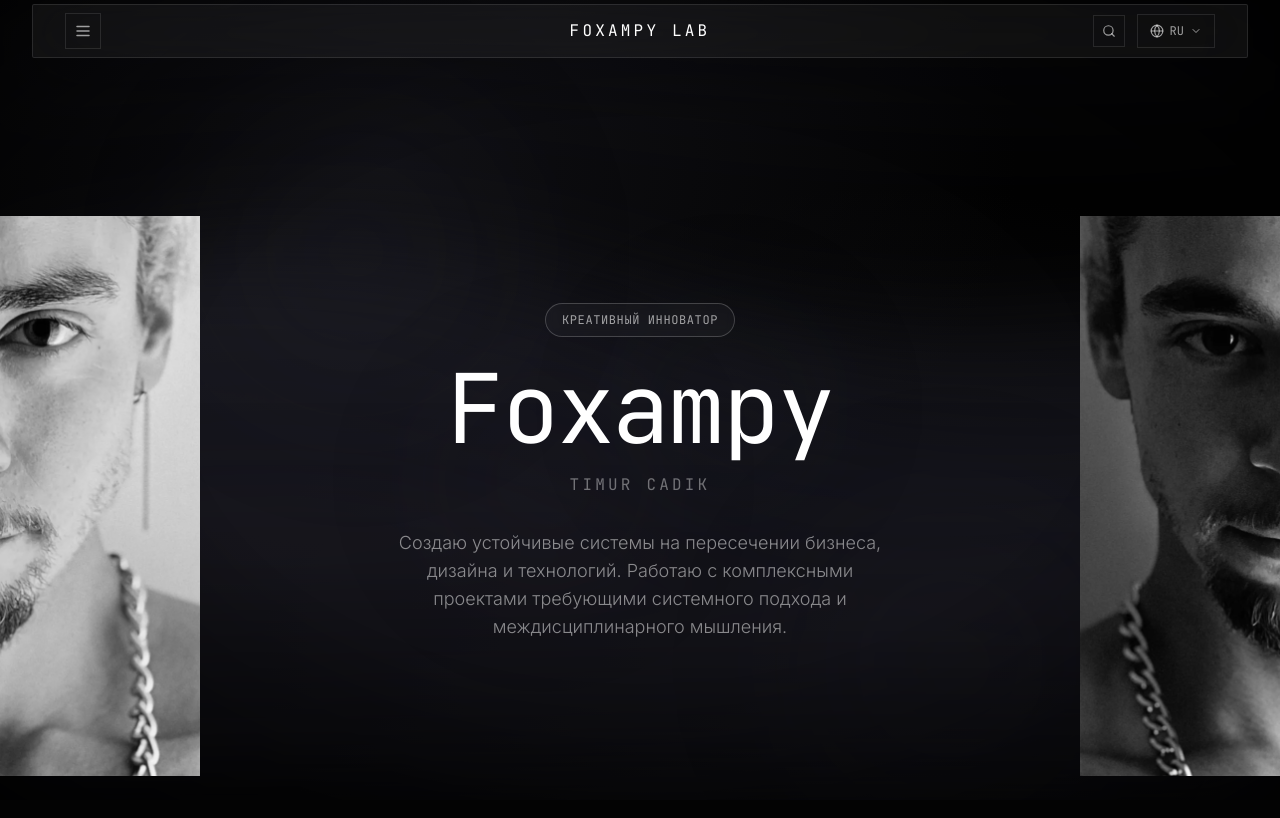
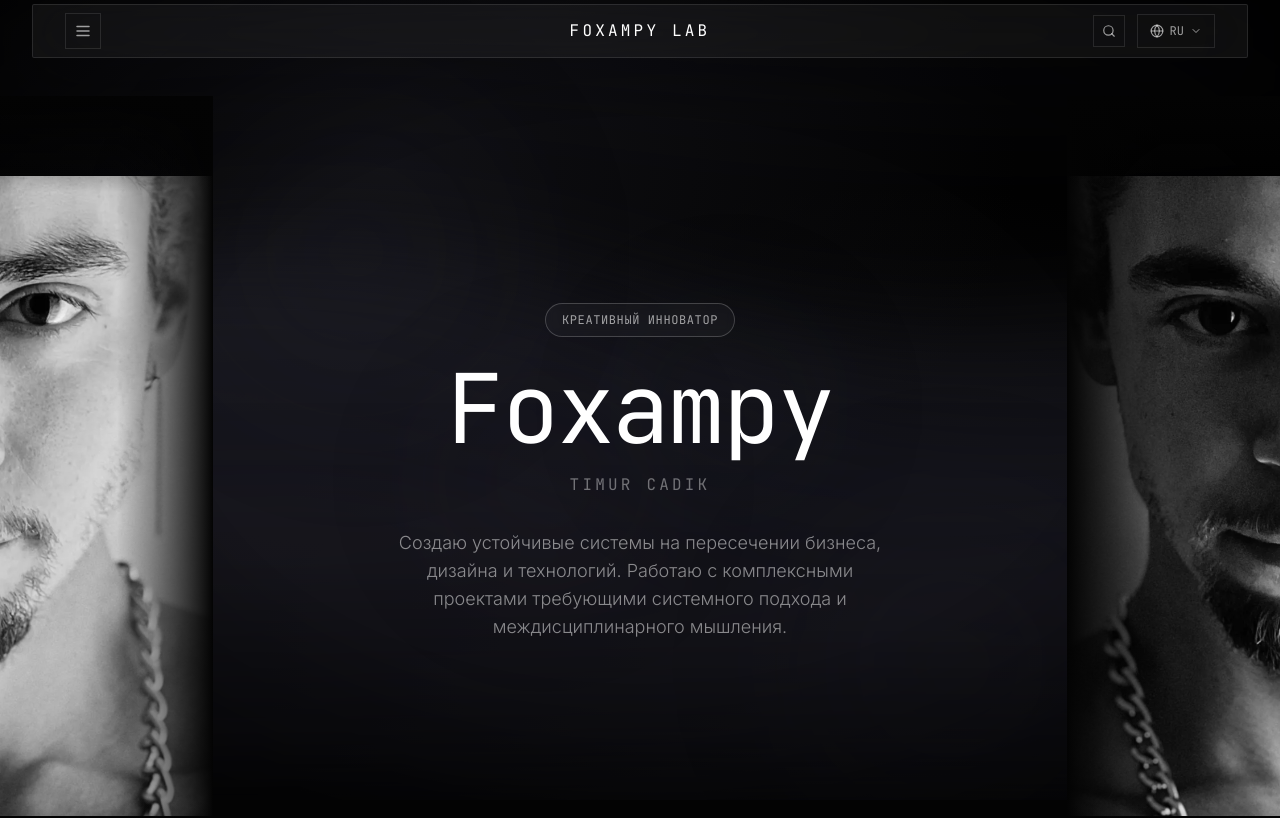
Before and after one commit to TimurSama/foxampy, a Next.js app: page / in a window 1280 px wide. Shown: the top 818 px of the page. Built offline with nearby package versions, Linux system fonts and the light colour scheme.

Commit message:
fix: use gradient overlays instead of mask-image for photo fade
- Replace mask-image with div overlays using bg-gradient
- Left photo: fade on right, top, bottom edges
- Right photo: fade on left, top, bottom edges
- More reliable cross-browser solution

```diff
--- a/components/sections/AboutSection.tsx
+++ b/components/sections/AboutSection.tsx
@@ -9,21 +9,24 @@ export default function AboutSection() {
   return (
     <section id="about" className="relative min-h-screen flex items-center overflow-hidden">
       <div className="w-full grid grid-cols-12 min-h-screen">
-        {/* Left Photo - Attached to left edge, fade on right/top/bottom */}
+        {/* Left Photo Container */}
         <motion.div
-          className="hidden lg:block lg:col-span-2 relative"
+          className="hidden lg:block lg:col-span-2 relative overflow-hidden"
           initial={{ opacity: 0 }}
           animate={{ opacity: 1 }}
           transition={{ duration: 0.8, delay: 0.2 }}
         >
+          {/* Photo */}
           <div
-            className="absolute left-0 top-1/2 -translate-y-1/2 w-full max-w-[200px] h-[70vh] bg-cover bg-center grayscale hover:grayscale-0 transition-all duration-700"
+            className="absolute left-0 top-1/2 -translate-y-1/2 w-full h-[80vh] bg-cover bg-center grayscale hover:grayscale-0 transition-all duration-700"
             style={{
               backgroundImage: `url('/photo/слева.png')`,
-              maskImage: 'linear-gradient(to right, black 0%, black 50%, transparent 100%), linear-gradient(to top, transparent 0%, black 20%), linear-gradient(to bottom, transparent 0%, black 20%)',
-              WebkitMaskImage: 'linear-gradient(to right, black 0%, black 50%, transparent 100%), linear-gradient(to top, transparent 0%, black 20%), linear-gradient(to bottom, transparent 0%, black 20%)',
             }}
           />
+          {/* Fade overlays */}
+          <div className="absolute inset-y-0 right-0 w-24 bg-gradient-to-l from-[#030303] to-transparent" />
+          <div className="absolute inset-x-0 top-0 h-24 bg-gradient-to-b from-[#030303] to-transparent" />
+          <div className="absolute inset-x-0 bottom-0 h-24 bg-gradient-to-t from-[#030303] to-transparent" />
         </motion.div>
 
         {/* Center Content */}
@@ -64,21 +67,24 @@ export default function AboutSection() {
           </p>
         </motion.div>
 
-        {/* Right Photo - Attached to right edge, fade on left/top/bottom */}
+        {/* Right Photo Container */}
         <motion.div
-          className="hidden lg:block lg:col-span-2 relative"
+          className="hidden lg:block lg:col-span-2 relative overflow-hidden"
           initial={{ opacity: 0 }}
           animate={{ opacity: 1 }}
           transition={{ duration: 0.8, delay: 0.6 }}
         >
+          {/* Photo */}
           <div
-            className="absolute right-0 top-1/2 -translate-y-1/2 w-full max-w-[200px] h-[70vh] bg-cover bg-center grayscale hover:grayscale-0 transition-all duration-700"
+            className="absolute right-0 top-1/2 -translate-y-1/2 w-full h-[80vh] bg-cover bg-center grayscale hover:grayscale-0 transition-all duration-700"
             style={{
               backgroundImage: `url('/photo/справа.png')`,
-              maskImage: 'linear-gradient(to left, black 0%, black 50%, transparent 100%), linear-gradient(to top, transparent 0%, black 20%), linear-gradient(to bottom, transparent 0%, black 20%)',
-              WebkitMaskImage: 'linear-gradient(to left, black 0%, black 50%, transparent 100%), linear-gradient(to top, transparent 0%, black 20%), linear-gradient(to bottom, transparent 0%, black 20%)',
             }}
           />
+          {/* Fade overlays */}
+          <div className="absolute inset-y-0 left-0 w-24 bg-gradient-to-r from-[#030303] to-transparent" />
+          <div className="absolute inset-x-0 top-0 h-24 bg-gradient-to-b from-[#030303] to-transparent" />
+          <div className="absolute inset-x-0 bottom-0 h-24 bg-gradient-to-t from-[#030303] to-transparent" />
         </motion.div>
       </div>
     </section>
```
